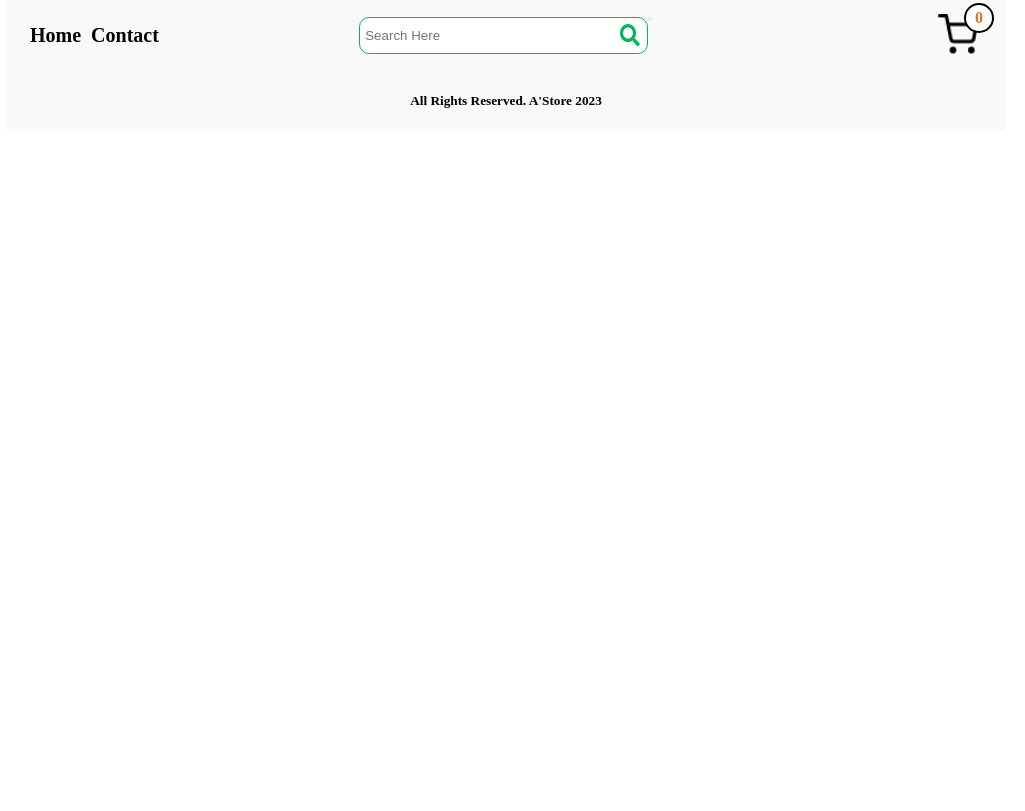
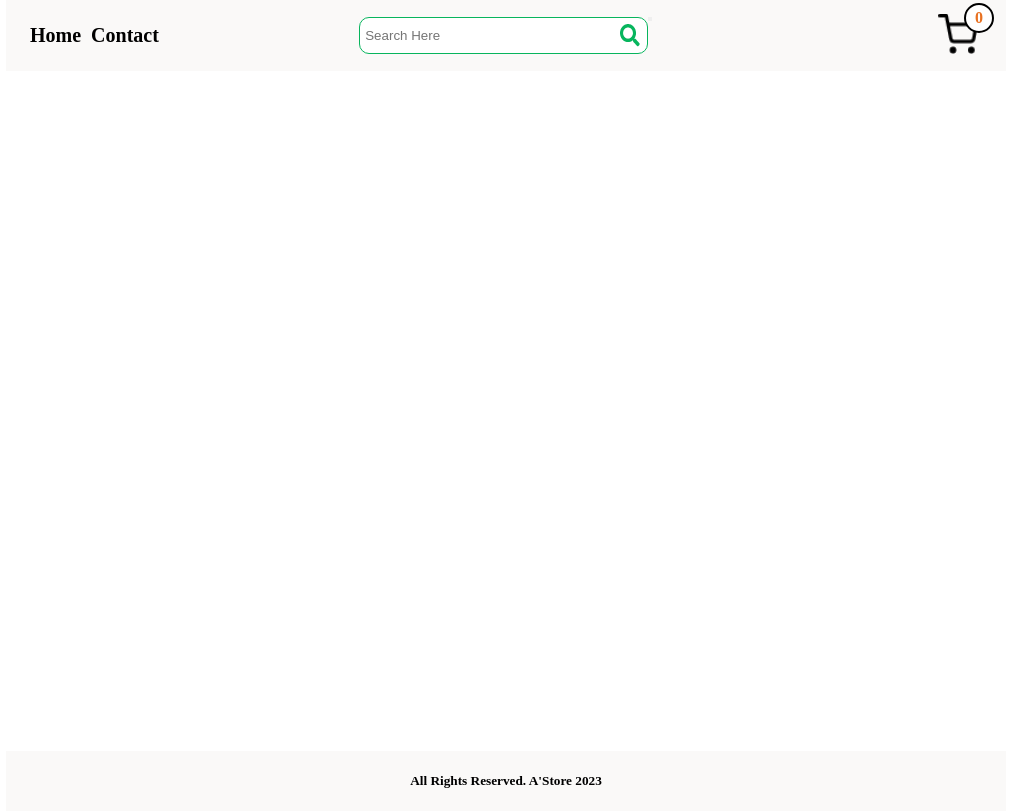
Before and after one commit to Tonix89/astore, a React (Create React App) app: page / in a window 1280 px wide. Shown: the whole page, without its empty margins (134-1159 px from the left). Built offline with nearby package versions, Linux system fonts and the light colour scheme.

Commit message:
layout component added

```diff
--- a/src/App.js
+++ b/src/App.js
@@ -1,12 +1,10 @@
-import Header from './components/Header';
-import Footer from './components/Footer';
+import Layout from './components/Layout';
 import './App.css';
 
 function App() {
   return (
     <div>
-      <Header/>
-      <Footer/>
+      <Layout/>
     </div>
   );
 }
--- /dev/null
+++ b/src/components/Layout/index.jsx
@@ -0,0 +1,14 @@
+import React from "react";
+import Header from "../Header";
+import Footer from "../Footer";
+import * as S from "./layout.style"
+
+export default function Layout() {
+    return (
+        <>
+            <Header/>
+            <S.Main></S.Main>
+            <Footer/>
+        </>
+    )
+}
--- /dev/null
+++ b/src/components/Layout/layout.style.jsx
@@ -0,0 +1,5 @@
+import styled from "styled-components";
+
+export const Main = styled.div`
+    min-height : 85vh;
+`;
```
